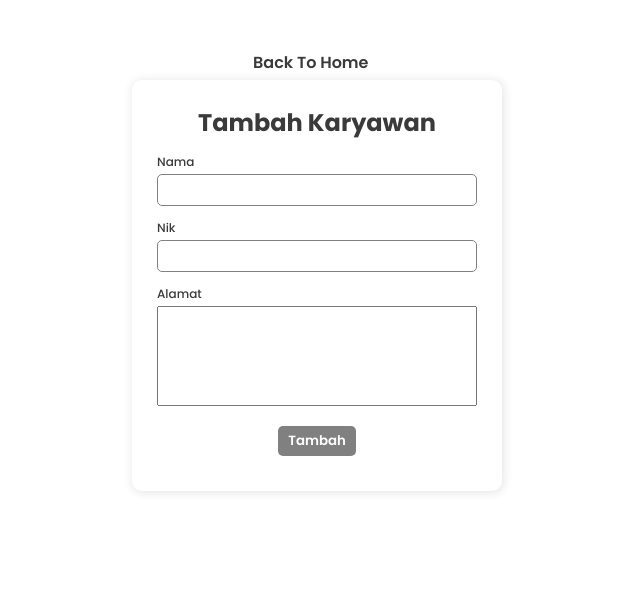
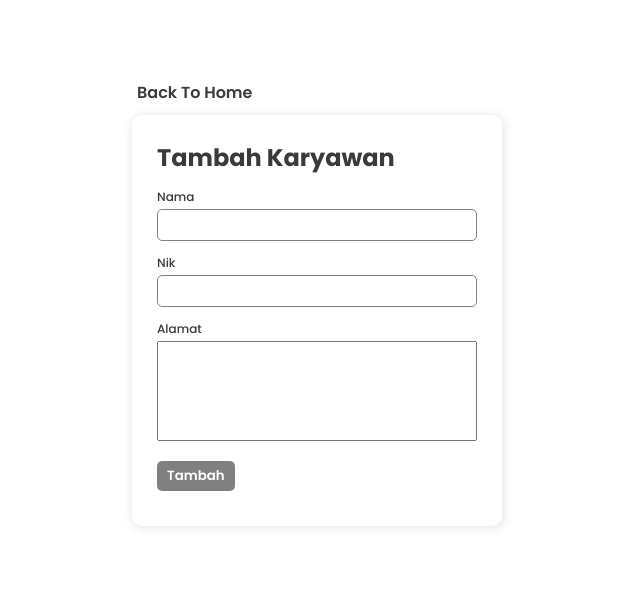
Before and after one commit to SyaPratama/Karyawan_PHP_Sederhana, a PHP site: page /tugas/app/views/Karyawan/tambah.php in a window 1280 px wide. Shown: the top 605 px of the page, without its empty margins (323-963 px from the left). Run offline with PHP 8.4, Linux system fonts and the light colour scheme; some libraries are stand-ins or nearby versions.

Commit message:
Change Css style :sunglasses:

```diff
--- a/app/assets/css/style.css
+++ b/app/assets/css/style.css
@@ -7,8 +7,9 @@
 }
 
 .wrapper{
-    text-align: center;
-    margin-top: 5rem;
+    width: 770px;
+    margin: 0 auto;
+    padding: 5rem 0;
 }
 
 .wrapper button{
@@ -16,6 +17,7 @@
     background: gray;
     padding: 10px 15px;
     border-radius: 5px;
+    font-weight: bold;
 }
 
 .wrapper button a{
@@ -28,6 +30,7 @@
 }
 
 .table-contain{
+    width: 100%;
     border-collapse: collapse;
 }
 
@@ -35,9 +38,23 @@
     padding: 10px;
 }
 
+.contain{
+    margin: auto;
+    width: 370px;
+    height: auto;
+    padding: 5rem 0;
+}
+
+.back{
+    color: #3a3a3a;
+    text-decoration: none;
+    font-weight: 600;
+    margin-left: 5px;
+}
+
 .form-wrap{
-    margin: 5rem auto;
-    width: 370px;
+    margin-top: 10px;
+    width: 100%;
     box-shadow: 1px 1px 10px 1px rgba(0,0,0,.1);
     padding: 25px;
     border-radius: 10px;
@@ -86,15 +103,6 @@ input::-webkit-inner-spin-button{
     font-weight: 600;
 }
 
-.back{
-    position: absolute;
-    top: 50px;
-    left: 45%;
-    text-decoration: none;
-    color: #3a3a3a;
-    font-weight: 600;
-}
-
 .pagination{
     display: inline-flex;
 }
@@ -129,3 +137,8 @@ input::-webkit-inner-spin-button{
     color: #f32020;
     text-decoration: none;
 }
+
+.wrap-pagination{
+    width: 100%;
+    text-align: center;
+}
--- a/app/views/Karyawan/edit.php
+++ b/app/views/Karyawan/edit.php
@@ -30,7 +30,7 @@ if (isset($_GET["id"])) {
 }
 ?>
 <?php require_once "../template/header.php"; ?>
-<main class="container">
+<main class="containe contain">
     <a href="<?= BASEURL ?>" class="back">Back To Home</a>
     <div class="wrapper form-wrap">
         <h2>Edit Karyawan</h2>
--- a/app/views/Karyawan/tambah.php
+++ b/app/views/Karyawan/tambah.php
@@ -14,7 +14,7 @@ if(isset($_POST["submit"])){
 }
 ?>
 <?php require_once "../template/header.php"; ?>
-<main class="container">
+<main class="container contain">
     <a href="<?=BASEURL?>" class="back">Back To Home</a>
     <div class="wrapper form-wrap">
         <h2>Tambah Karyawan</h2>
--- a/app/views/template/footer.php
+++ b/app/views/template/footer.php
@@ -1,3 +1,2 @@
 </body>
-
 </html>
--- a/app/views/template/header.php
+++ b/app/views/template/header.php
@@ -16,3 +16,4 @@
     <!-- FONT AWESOME -->
     <link rel="stylesheet" href="https://cdnjs.cloudflare.com/ajax/libs/font-awesome/6.6.0/css/all.min.css" integrity="sha512-Kc323vGBEqzTmouAECnVceyQqyqdsSiqLQISBL29aUW4U/M7pSPA/gEUZQqv1cwx4OnYxTxve5UMg5GT6L4JJg==" crossorigin="anonymous" referrerpolicy="no-referrer" />
 </head>
+<body>
```
Also changed, not shown: app/views/Karyawan/index.php (+8 -3 lines).
